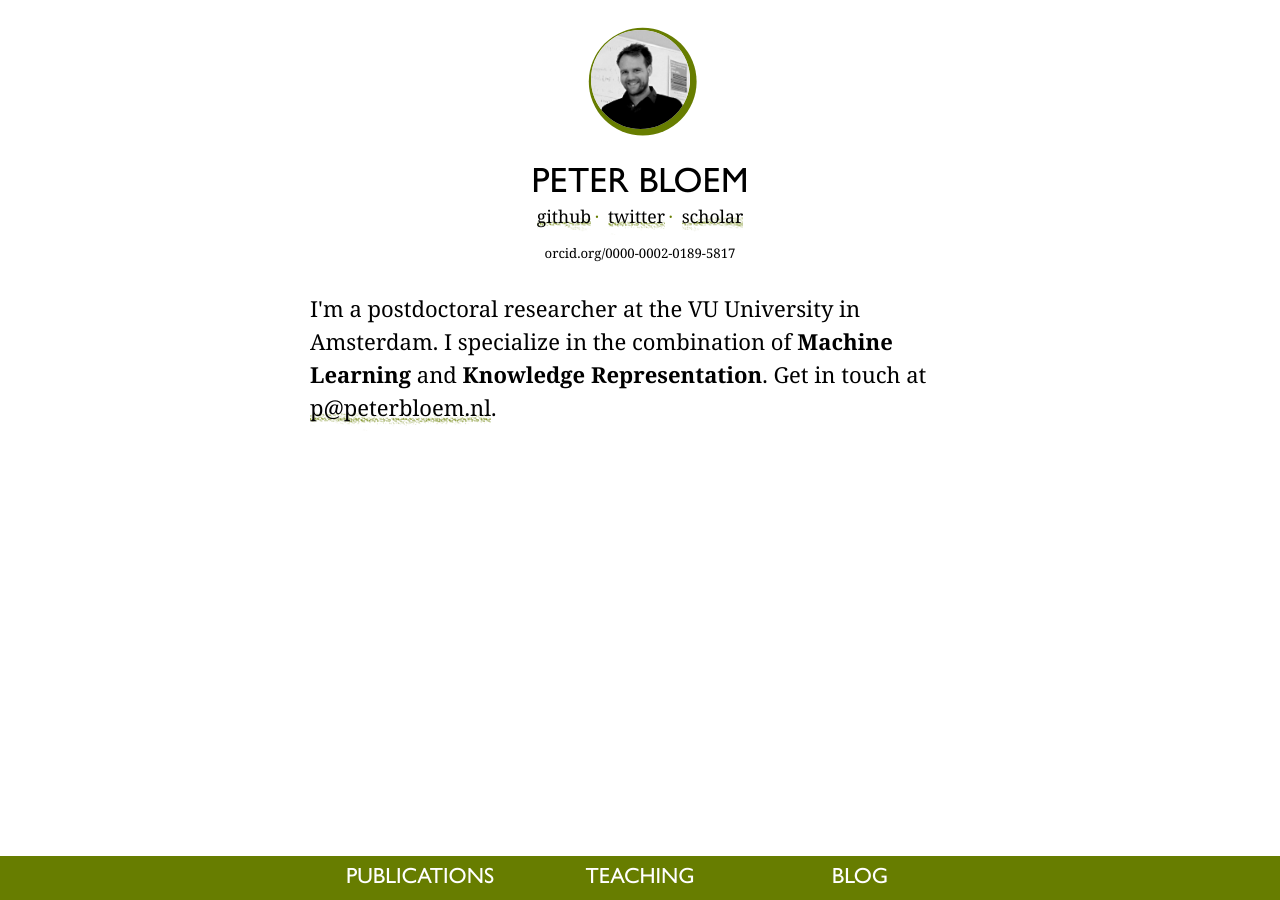
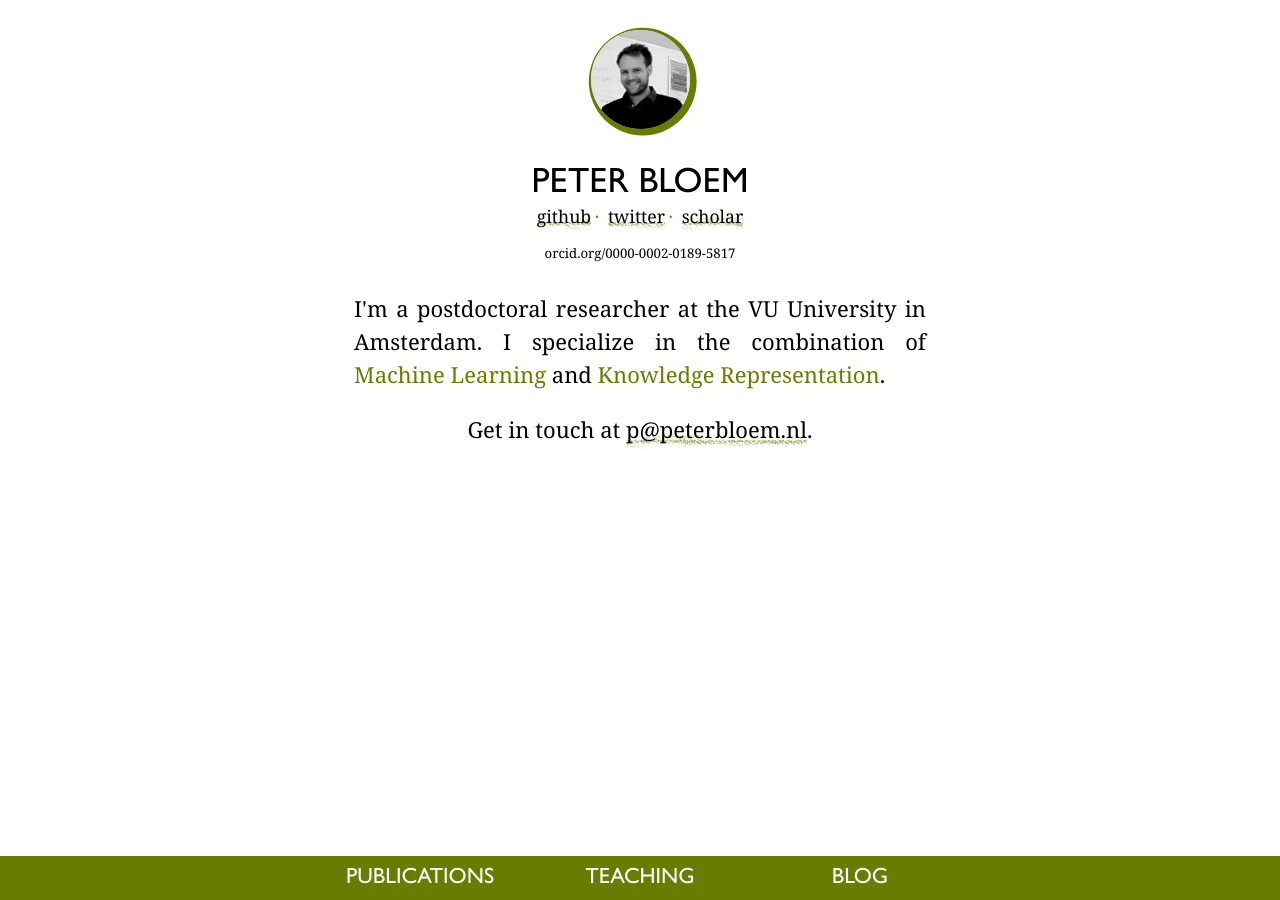
Before and after one commit to pbloem/peterbloem.nl, a Jekyll site: the page built from index.md, in a window 1280 px wide. Built offline with Jekyll 4.4.1, drawn with Linux system fonts in a browser that asks for light colours; some web fonts are replaced; our own code applies the rules of GitHub Pages for plain Markdown files.

```diff
--- a/css/screen.pb.css
+++ b/css/screen.pb.css
@@ -250,12 +250,21 @@ body {
 }
 
 #body p.intro-text {
-	margin: 1em 0 3em 0;
+	width: 26em;
+	margin: 1em auto 1em auto;
+
+	text-align: justify;
 }
 
 #body p.intro-text strong {
+	font-weight: normal;
+	color: #677d00;
+}
 
+#body p.intro-text + p.intro-text {
+	text-align: center;
 }
+
 
 p.note {
 	margin: 0 0.5em 0 0.5em;
@@ -597,7 +606,6 @@ figure {
 }
 
 #body figure.wide {
-
     margin: 1em 0 1em 0;
     width: 100%;
 }
--- a/index.md
+++ b/index.md
@@ -16,6 +16,8 @@ front: true
 </div>
 
 <p class="intro-text">I'm a postdoctoral researcher at the VU University in Amsterdam. I specialize in
-the combination of <strong>Machine Learning</strong> and <strong>Knowledge Representation</strong>. Get in touch
-at <a href="mailto:site@peterbloem.nl">p@peterbloem.nl</a>.
+the combination of <strong>Machine Learning</strong> and <strong>Knowledge Representation</strong>.
 </p>
+<p class="intro-text">
+Get in touch  at <a href="mailto:site@peterbloem.nl">p@peterbloem.nl</a>.
+</p>
```
Also changed, not shown: publications/compression-for-motifs.md (+8 -2 lines), images/motifs/Firefox copy.png (added), images/motifs/tangle.png (added), 1 other file.
